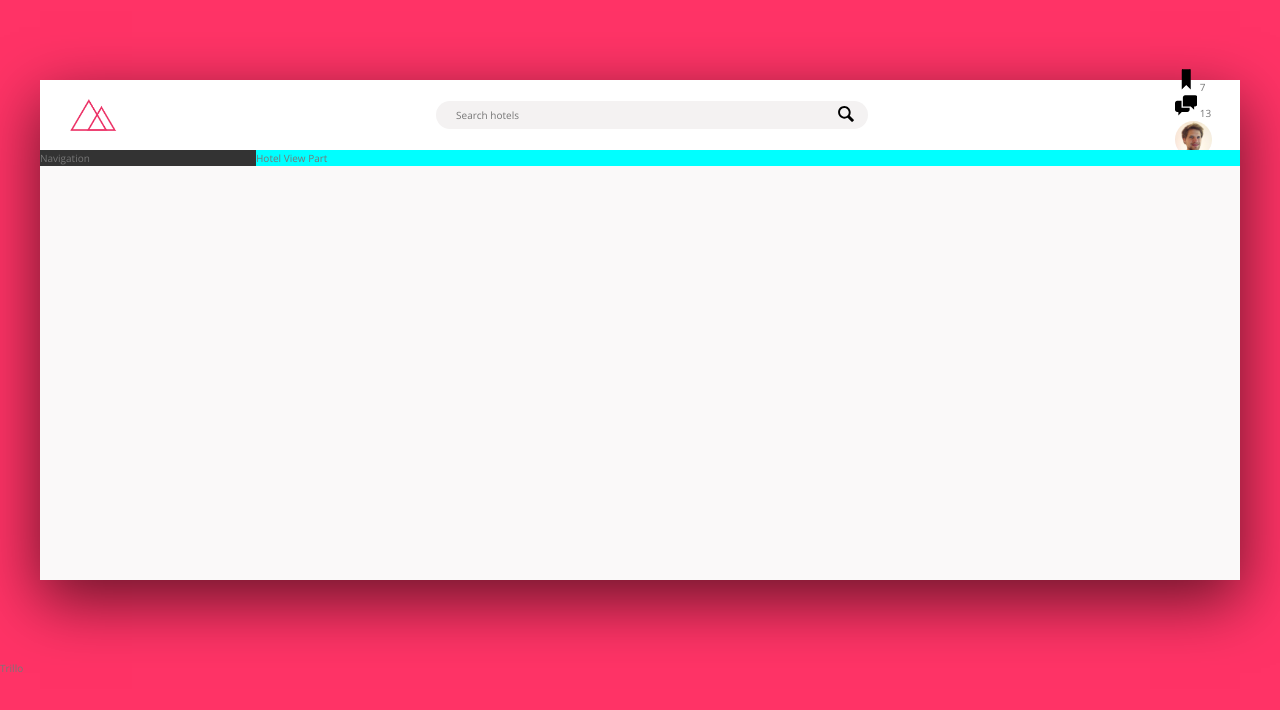
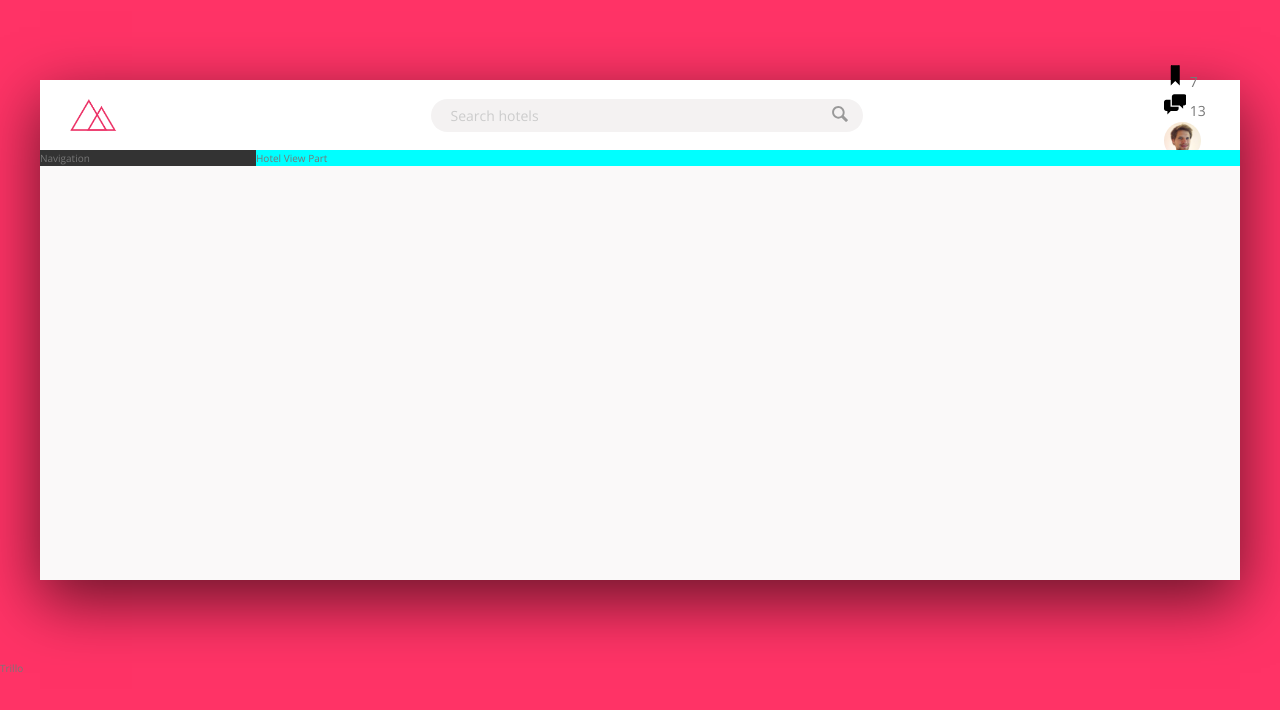
Before and after one commit to thebridge24/Trillo-Project-Hotel, a website: page Trillo/starter/index.html in a window 1280 px wide. Drawn offline with nearby package versions, Linux system fonts and the light colour scheme.

Commit message:
Search bar fully styled

```diff
--- a/Trillo/starter/sass/_components.scss
+++ b/Trillo/starter/sass/_components.scss
@@ -34,6 +34,11 @@
             background-color: var(--color-grey-light-3);
         }
 
+        &::-webkit-input-placeholder {
+            font-weight: 100;
+            color: var(--color-grey-light-4);
+            transition: all .2s;
+        }
     }
 
     &__input:focus + &__button {
@@ -58,7 +63,7 @@
     &__icon {
         height: 2rem;
         width:2rem;
-
+        fill: var(--color-grey-dark-3);
     }
 }
 
--- a/Trillo/starter/sass/_layout.scss
+++ b/Trillo/starter/sass/_layout.scss
@@ -12,6 +12,7 @@
     background-color: #fff;
     border-bottom: var(--color-grey-light-2);
     display: flex;
+    font-size: 1.4rem;;
     justify-content: space-between;
     align-items: center;
 }
```
Also changed, not shown: Trillo/starter/css/style.css.
